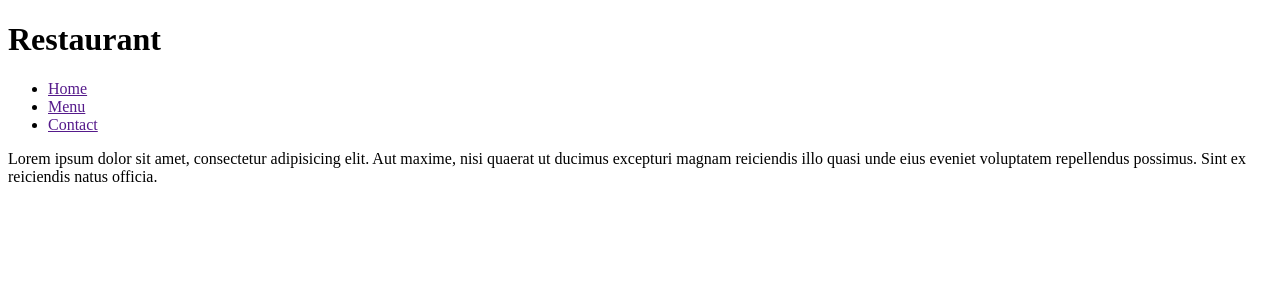
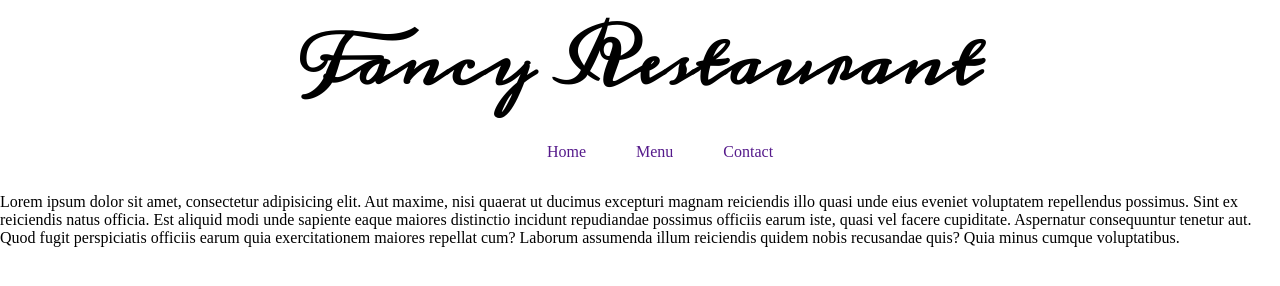
Before and after one commit to szty1/odin-restaurant, a website built with webpack: page dist/index.html in a window 1280 px wide. Built offline with Linux system fonts and the light colour scheme.

Commit message:
added initial html content

```diff
--- a/package.json
+++ b/package.json
@@ -9,6 +9,8 @@
   "author": "",
   "license": "ISC",
   "devDependencies": {
+    "css-loader": "^6.7.3",
+    "style-loader": "^3.3.2",
     "webpack": "^5.78.0",
     "webpack-cli": "^5.0.1"
   }
--- a/src/index.js
+++ b/src/index.js
@@ -1 +1,3 @@
+import './style.css';
+
 console.log("It's alive!");
--- /dev/null
+++ b/src/style.css
@@ -0,0 +1,45 @@
+@font-face {
+  font-family: "Meddon";
+  src: url("./Meddon-Regular.ttf");
+  font-weight: 400;
+  font-style: normal;
+}
+
+body {
+  margin: 0;
+  padding: 0;
+  min-height: 100vh;
+  display: flex;
+  flex-direction: column;
+}
+
+.content {
+  flex: 1;
+  display: flex;
+  flex-direction: column;
+  align-items: center;
+}
+
+h1 {
+  font-family: "Meddon";
+  font-size: 60px;
+  margin: 0;
+}
+
+.menu ul {
+  display: flex;
+  gap: 50px;
+}
+
+.menu ul li {
+  list-style: none;
+  padding: 0;
+}
+
+.menu ul li a {
+  text-decoration: none;
+}
+
+.main {
+  flex: 1;
+}
--- a/webpack.config.js
+++ b/webpack.config.js
@@ -1,9 +1,22 @@
 const path = require('path');
 
 module.exports = {
+  mode: 'production',
   entry: './src/index.js',
   output: {
     filename: 'main.js',
-    path: path.resolve(__dirname, 'dist'),
+    path: path.resolve(__dirname, 'dist')
+  },
+  module: {
+    rules: [
+      {
+        test: /\.css$/i,
+        use: ['style-loader', 'css-loader'],
+      },
+      {
+        test: /\.(woff|woff2|eot|ttf|otf)$/i,
+        type: 'asset/resource',
+      },
+    ],
   },
 };
```
Also changed, not shown: dist/ca3085ff6b976f7ea3a8.ttf (added), dist/index.html, dist/main.js, src/Meddon-Regular.ttf (added), 1 other file.
